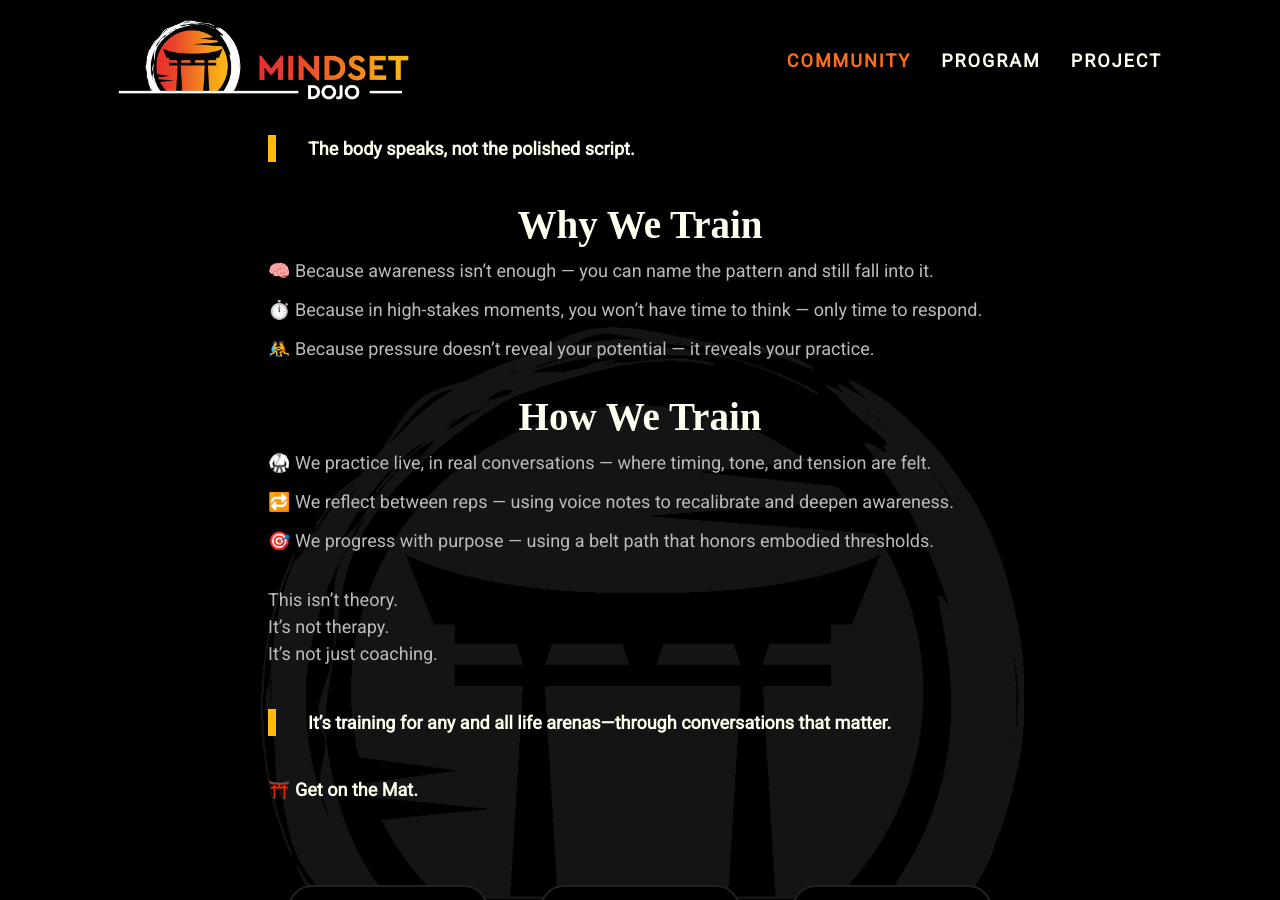
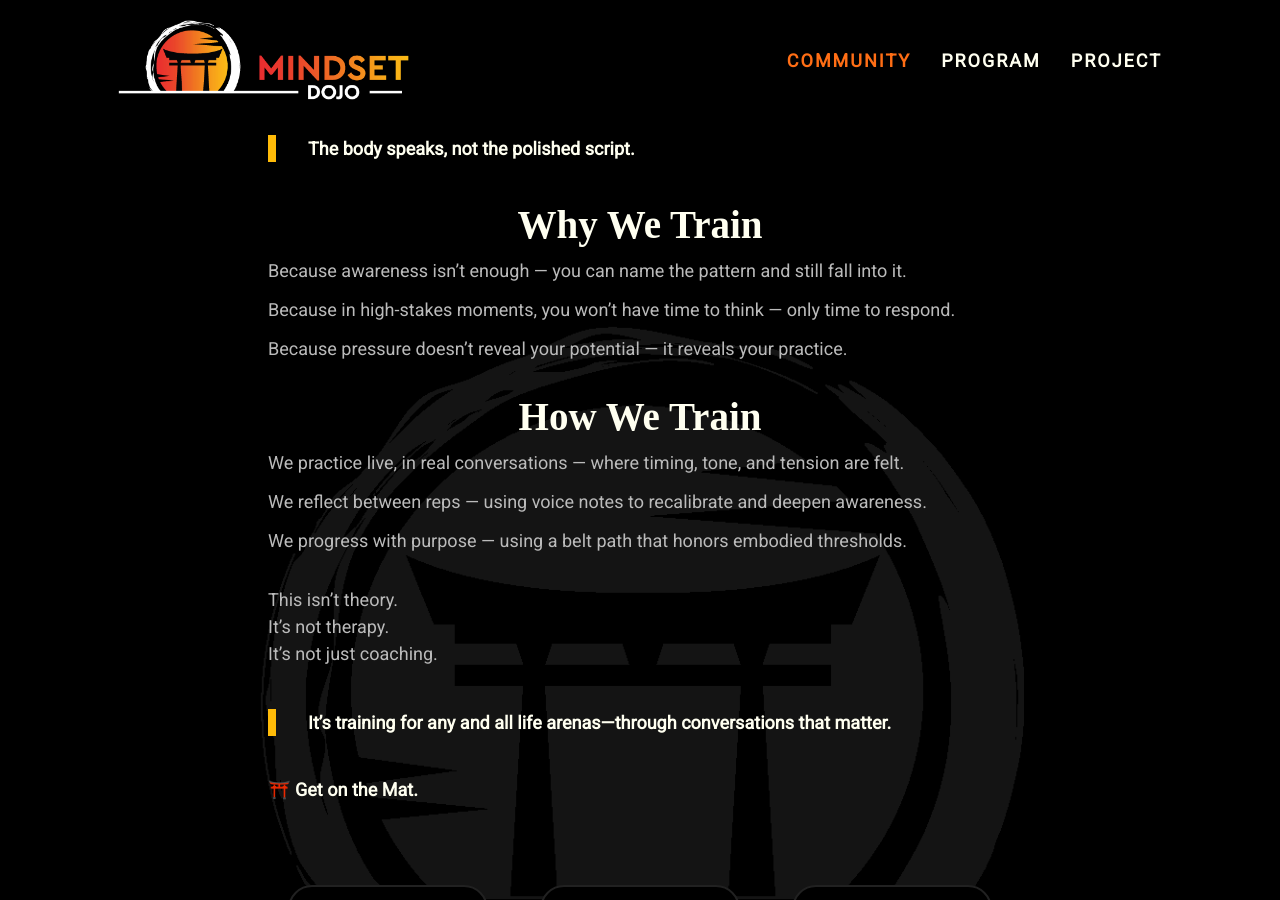
Before and after one commit to mindset-dojo/mindset-dojo.github.io, a Jekyll site: the page built from index.md, in a window 1280 px wide and 900 px high, scrolled down 321 px. Built offline with Jekyll 4.4.1, drawn with Linux system fonts in a browser that asks for light colours; some web fonts are replaced.

Commit message:
feat: Streamline messaging

```diff
--- a/index.md
+++ b/index.md
@@ -18,16 +18,16 @@ In that flash between stimulus and response…</p>
 
 <h2>Why We Train</h2>
 <ul>
-  <li>🧠 Because awareness isn’t enough — you can name the pattern and still fall into it.</li>
-  <li>⏱️ Because in high-stakes moments, you won’t have time to think — only time to respond.</li>
-  <li>🤼 Because pressure doesn’t reveal your potential — it reveals your practice.</li>
+  <li>Because awareness isn’t enough — you can name the pattern and still fall into it.</li>
+  <li>Because in high-stakes moments, you won’t have time to think — only time to respond.</li>
+  <li>Because pressure doesn’t reveal your potential — it reveals your practice.</li>
 </ul>
 
 <h2>How We Train</h2>
 <ul>
-  <li>🥋 We practice live, in real conversations — where timing, tone, and tension are felt.</li>
-  <li>🔁 We reflect between reps — using voice notes to recalibrate and deepen awareness.</li>
-  <li>🎯 We progress with purpose — using a belt path that honors embodied thresholds.</li>
+  <li>We practice live, in real conversations — where timing, tone, and tension are felt.</li>
+  <li>We reflect between reps — using voice notes to recalibrate and deepen awareness.</li>
+  <li>We progress with purpose — using a belt path that honors embodied thresholds.</li>
 </ul>
 
 <p>This isn’t theory.<br>
```
